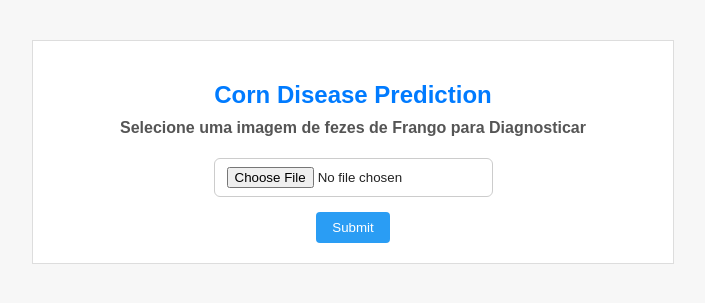
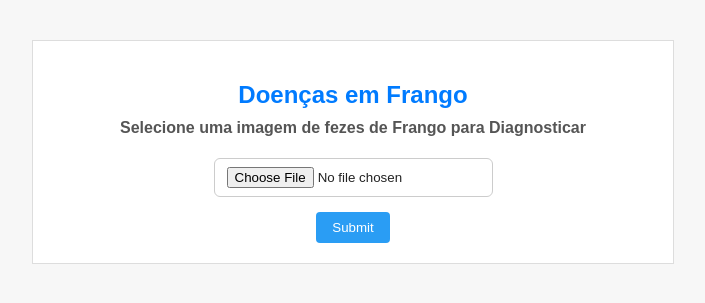
Before and after one commit to RUBERVALALVES/flask-hospedado-no-render, a Flask app: page / in a window 1280 px wide. Shown: the top 303 px of the page, without its empty margins (287-992 px from the left). Run offline with Flask 3, Linux system fonts and the light colour scheme.

Commit message:
Update client.html

```diff
--- a/templates/client.html
+++ b/templates/client.html
@@ -91,7 +91,7 @@
 
 <body>
   <div class="container">
-    <h2>Corn Disease Prediction</h2>
+    <h2>Doenças em Frango</h2>
 
     <h4>Selecione uma imagem de fezes de Frango para Diagnosticar</h4>
 
```
